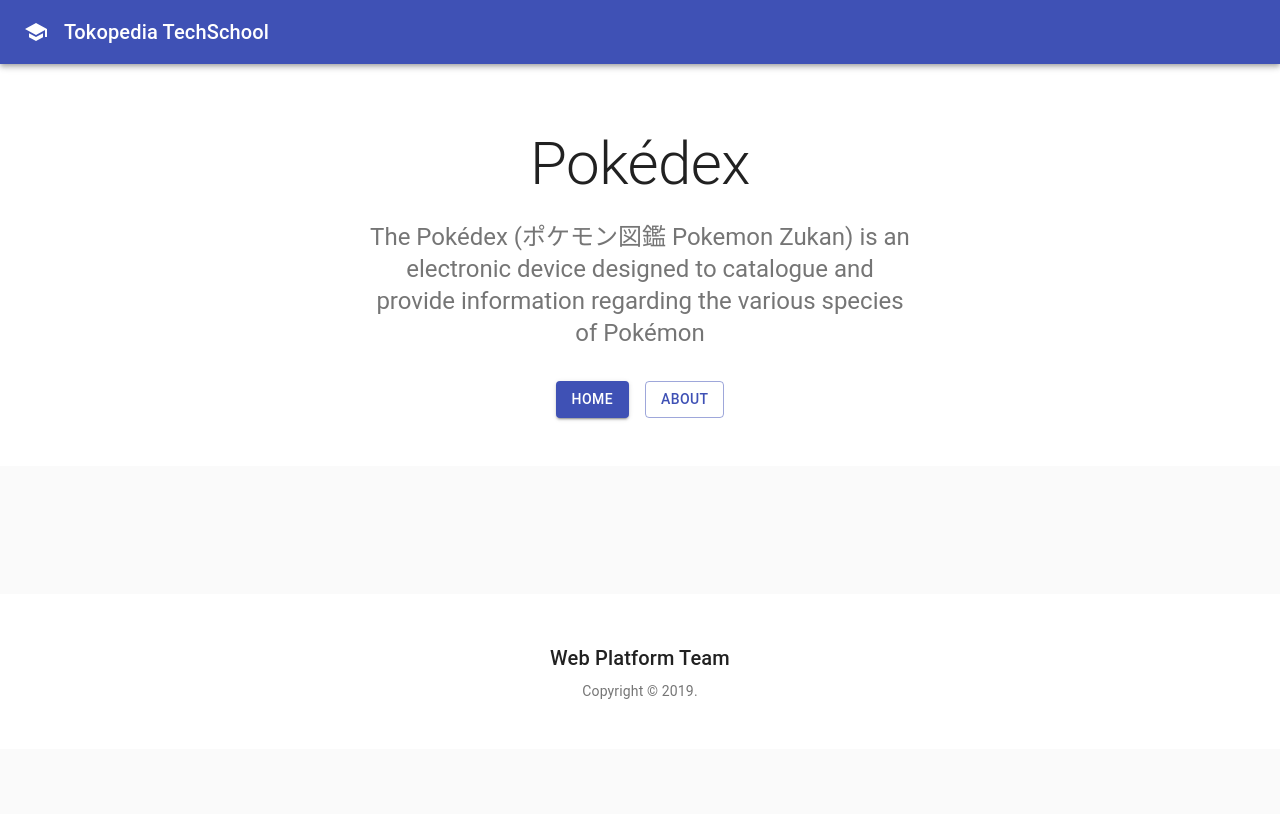
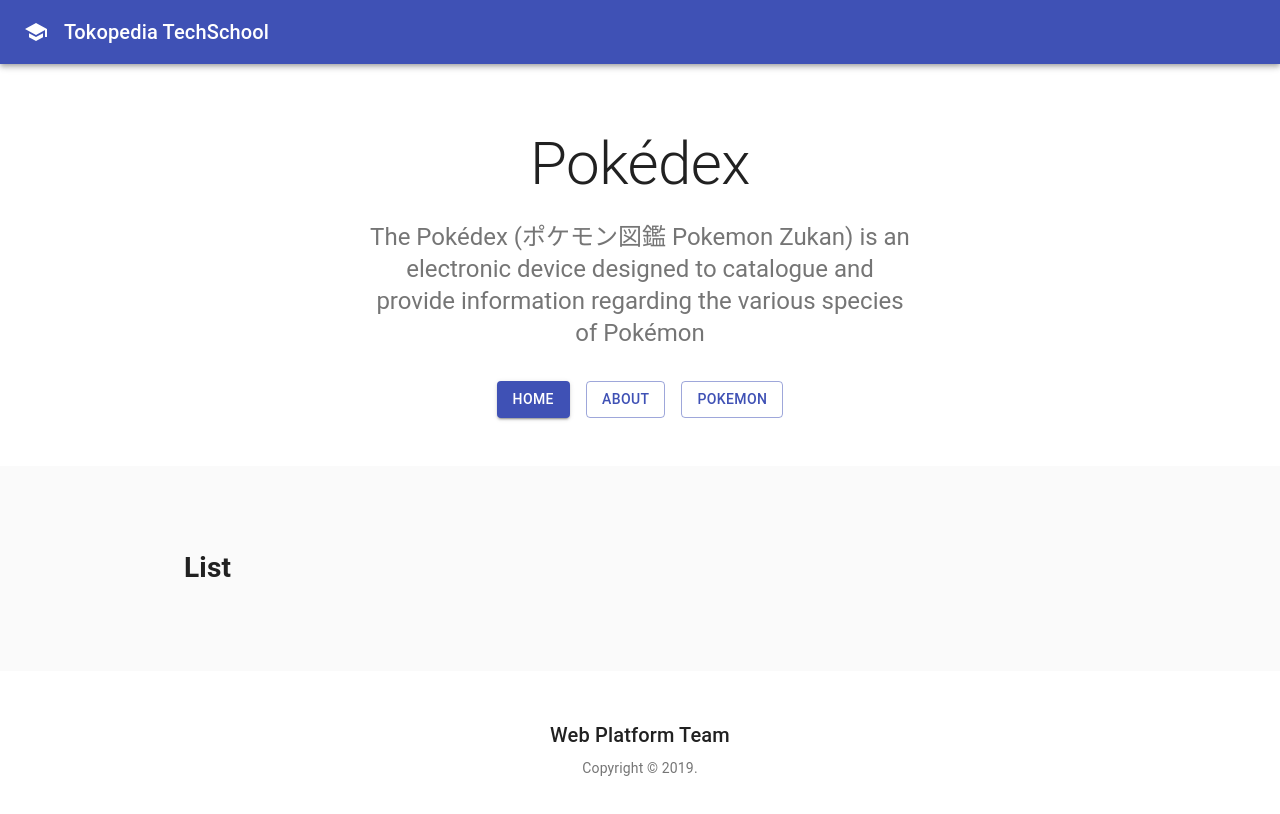
Before and after one commit to ihsansatriawan/techschool, a React (Create React App) app: page /pokemon in a window 1280 px wide. Shown: the top 814 px of the page. Built offline with nearby package versions, Linux system fonts and the light colour scheme.

Commit message:
Adding async component for code splitting

```diff
--- a/src/App.js
+++ b/src/App.js
@@ -1,5 +1,5 @@
 import React from "react";
-import { BrowserRouter as Router, Route } from "react-router-dom";
+import { BrowserRouter as Router, Route, Switch } from "react-router-dom";
 import Container from '@material-ui/core/Container';
 import CssBaseline from '@material-ui/core/CssBaseline';
 import Header from './component/Header';
@@ -8,6 +8,7 @@ import Hero from './component/Hero';
 import { useStyles } from './styles';
 import Home from './pages/Home';
 import About from './pages/About';
+import Pokemon from './pages/pokemon';
 
 function App() {
   const classes = useStyles();
@@ -19,8 +20,11 @@ function App() {
         <Header />
         <Hero />
         <Container className={classes.cardGrid} maxWidth="md">
-          <Route exact path="/" component={Home} />
-          <Route path="/about" component={About} />
+          <Switch>
+            <Route exact path="/" component={Home} />
+            <Route path="/about" component={About} />
+            <Route path="/pokemon" component={Pokemon} />
+          </Switch>
         </Container>
         <Footer />
       </div>
--- /dev/null
+++ b/src/component/AsyncComponent.js
@@ -0,0 +1,29 @@
+import React, { Component } from "react";
+
+export default function asyncComponent(importComponent) {
+  class AsyncComponent extends Component {
+    constructor(props) {
+      super(props);
+
+      this.state = {
+        component: null
+      };
+    }
+
+    async componentDidMount() {
+      const { default: component } = await importComponent();
+
+      this.setState({
+        component: component
+      });
+    }
+
+    render() {
+      const C = this.state.component;
+
+      return C ? <C {...this.props} /> : null;
+    }
+  }
+
+  return AsyncComponent;
+}
--- a/src/component/Hero.js
+++ b/src/component/Hero.js
@@ -35,6 +35,16 @@ function Hero({ history }) {
                 About
               </Button>
             </Grid>
+            <Grid item>
+              <Button onClick={() => { handleClick('/pokemon') }} variant="outlined" color="primary">
+                Pokemon
+              </Button>
+            </Grid>
+            {/* <Grid item>
+              <Button onClick={() => { handleClick('/pokemon/detail') }} variant="outlined" color="primary">
+                Pokemon Detail
+              </Button>
+            </Grid> */}
           </Grid>
         </div>
       </Container>
--- /dev/null
+++ b/src/pages/pokemon/Detail/index.js
@@ -0,0 +1,9 @@
+import React from 'react';
+
+function DetailContainer(){
+  return (
+    <h1>DETAIL POKEMON</h1>
+  )
+}
+
+export default DetailContainer;
--- /dev/null
+++ b/src/pages/pokemon/List/index.js
@@ -0,0 +1,9 @@
+import React from 'react';
+
+function ListContainer(){
+  return (
+    <h1>List</h1>
+  )
+}
+
+export default ListContainer;
--- /dev/null
+++ b/src/pages/pokemon/index.js
@@ -0,0 +1,17 @@
+import React, { Fragment } from 'react';
+import { Route, Switch } from 'react-router-dom';
+import asyncComponent from '../../component/AsyncComponent';
+
+const AsyncList = asyncComponent(() => import('./List'));
+const AsyncDetail = asyncComponent(() => import('./Detail'));
+
+function PokemonContainer({ match }) {
+  return <Fragment>
+    <Switch>
+      <Route path={`${match.path}/detail`} render={routerProps => <AsyncDetail {...routerProps} />} />
+      <Route path={match.path} exact render={routerProps => <AsyncList {...routerProps} />} />
+    </Switch>
+  </Fragment>
+}
+
+export default PokemonContainer;
```
